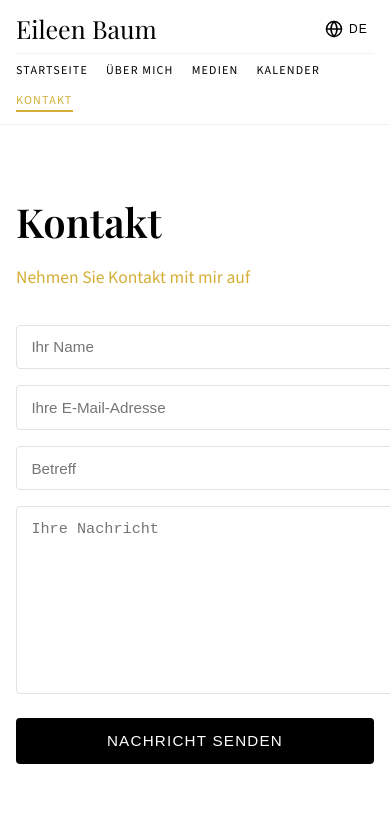
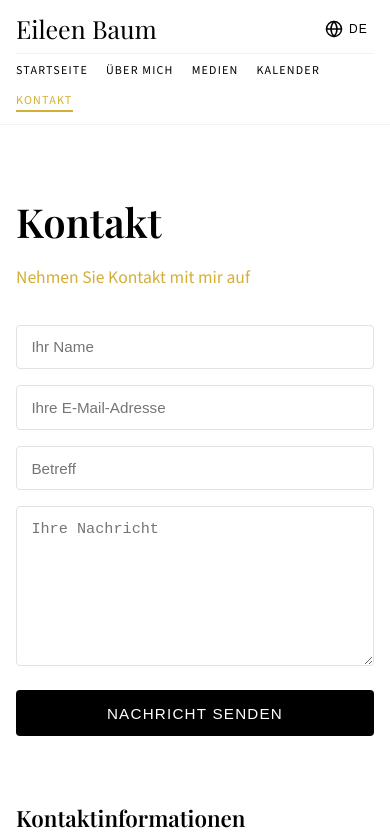
Before and after one commit to Matt0107/eileen-base44, a React (Create React App) app: page /contact in a window 390 px wide. Shown: the top 834 px of the page. Built offline with nearby package versions, Linux system fonts and the light colour scheme.

Commit message:
contact restylisé correctement

```diff
--- a/src/styles/Contact.css
+++ b/src/styles/Contact.css
@@ -1,6 +1,6 @@
 .contact-page {
   min-height: 100vh;
-  padding: 6rem 1.5rem 4rem;
+  padding: 6rem 1.25rem 4rem; /* marge gauche/droite visible */
   background-color: #ffffff;
   color: #000000;
 }
@@ -34,6 +34,10 @@
 }
 
 /* Formulaire */
+
+.contact-form-wrapper {
+  width: 100%;
+}
 
 .contact-form {
   display: flex;
@@ -143,7 +147,7 @@
 
 .contact-info-text {
   font-size: 0.95rem;
-  margin-left: 2.2rem; /* décale le texte sous le label, pas sous l’icône */
+  margin-left: 2.2rem;
 }
 
 /* Image */
@@ -168,11 +172,22 @@
   object-fit: cover;
 }
 
-/* Responsive */
+/* ========================= */
+/*       BREAKPOINT 900      */
+/* ========================= */
 
 @media (max-width: 900px) {
   .contact-grid {
     grid-template-columns: 1fr;
+  }
+
+  .contact-inner {
+    max-width: 600px;
+  }
+
+  .contact-form-wrapper {
+    max-width: 480px;
+    margin: 0 auto;
   }
 
   .contact-image-frame {
@@ -180,12 +195,24 @@
   }
 
   .contact-info-text {
-    margin-left: 0; /* sur mobile, on garde simple */
+    margin-left: 0;
   }
 }
 
+/* ========================= */
+/*       BREAKPOINT 600      */
+/* ========================= */
+
 @media (max-width: 600px) {
   .contact-page {
-    padding: 5.5rem 1rem 3rem;
+    padding: 5.5rem 1rem 3rem; /* padding horizontal clair sur mobile */
+  }
+
+  .contact-inner {
+    max-width: 100%;
+  }
+
+  .contact-form-wrapper {
+    max-width: 100%;
   }
 }
--- a/src/styles/index.css
+++ b/src/styles/index.css
@@ -9,3 +9,8 @@ body {
 :root {
   --gold: #d4af37;
 }
+*,
+*::before,
+*::after {
+  box-sizing: border-box;
+}
```
